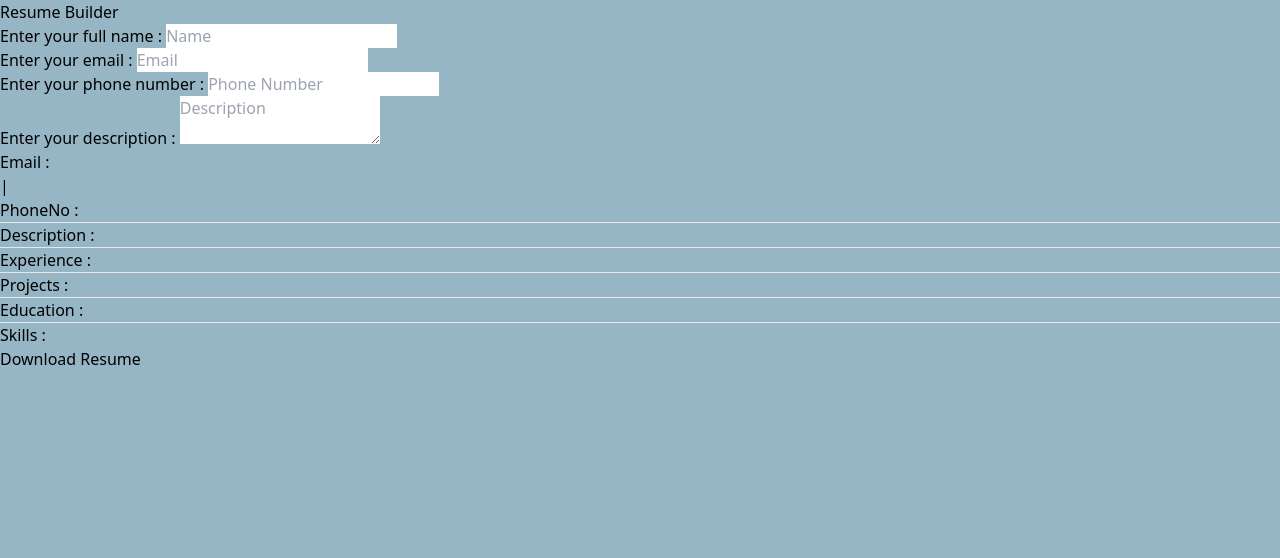
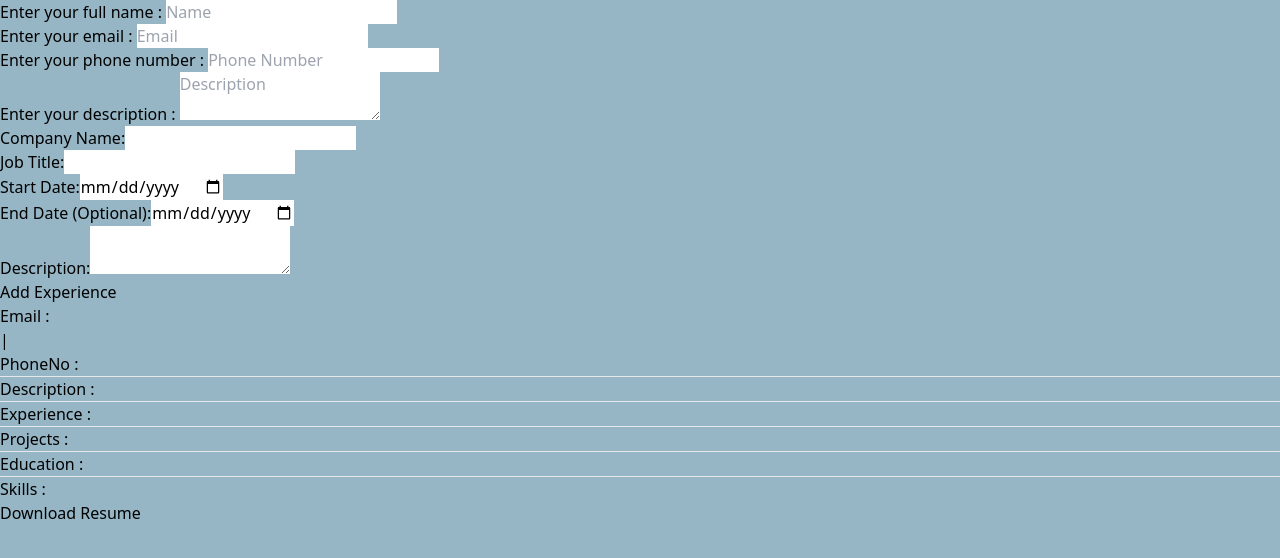
Before and after one commit to Athul28/ResumeBuilder, a React (Vite) app in the folder ResumeBuilder/: page / in a window 1280 px wide. Shown: the top 558 px of the page. Built offline with nearby package versions, Linux system fonts and the light colour scheme.

Commit message:
added experiences field

```diff
--- a/ResumeBuilder/src/components/UserInput.jsx
+++ b/ResumeBuilder/src/components/UserInput.jsx
@@ -1,8 +1,20 @@
-import React from 'react';
+import React, { useState } from "react";
 
-function UserInput({ userDetails, onInputChange}) {
+function UserInput({ userDetails, onInputChange, handleSubmit }) {
+  const [formData, setFormData] = useState({
+    companyName: "",
+    jobTitle: "",
+    startDate: "",
+    endDate: "",
+    description: "",
+  });
+
+
+  const handleInputChange = (event) => {
+    setFormData({ ...formData, [event.target.name]: event.target.value });
+  };
   return (
-    <div className='p-10 w-full'>
+    <div className="p-10 w-full">
       <div className="text-center p-10 bg-[#ADC4CE]">
         <label htmlFor="name">Enter your full name : </label>
         <input
@@ -11,7 +23,7 @@ function UserInput({ userDetails, onInputChange}) {
           value={userDetails.name}
           placeholder="Name"
           onChange={onInputChange}
-        className='input-field'
+          className="input-field"
         />
         <br />
         <label htmlFor="email">Enter your email : </label>
@@ -21,7 +33,7 @@ function UserInput({ userDetails, onInputChange}) {
           value={userDetails.email}
           placeholder="Email"
           onChange={onInputChange}
-        className='input-field'
+          className="input-field"
         />
         <br />
         <label htmlFor="phoneno">Enter your phone number : </label>
@@ -31,7 +43,7 @@ function UserInput({ userDetails, onInputChange}) {
           value={userDetails.phoneno}
           placeholder="Phone Number"
           onChange={onInputChange}
-        className='input-field'
+          className="input-field"
         />
         <br />
         <label htmlFor="description">Enter your description : </label>
@@ -40,8 +52,61 @@ function UserInput({ userDetails, onInputChange}) {
           value={userDetails.description}
           placeholder="Description"
           onChange={onInputChange}
-        className='input-field'
+          className="input-field"
         />
+
+        {/* Experiences input */}
+        <form onSubmit={handleSubmit}>
+          <label htmlFor="companyName">Company Name:</label>
+          <input
+            type="text"
+            id="companyName"
+            name="companyName"
+            value={formData.companyName}
+            onChange={handleInputChange}
+            required
+          />
+          <br />
+          <label htmlFor="jobTitle">Job Title:</label>
+          <input
+            type="text"
+            id="jobTitle"
+            name="jobTitle"
+            value={formData.jobTitle}
+            onChange={handleInputChange}
+            required
+          />
+          <br />
+          <label htmlFor="startDate">Start Date:</label>
+          <input
+            type="date"
+            id="startDate"
+            name="startDate"
+            value={formData.startDate}
+            onChange={handleInputChange}
+            required
+          />
+          <br />
+          <label htmlFor="endDate">End Date (Optional):</label>
+          <input
+            type="date"
+            id="endDate"
+            name="endDate"
+            value={formData.endDate}
+            onChange={handleInputChange}
+          />
+          <br />
+          <label htmlFor="description">Description:</label>
+          <textarea
+            id="description"
+            name="description"
+            value={formData.description}
+            onChange={handleInputChange}
+            required
+          />
+          <br />
+          <button type="submit">Add Experience</button>
+        </form>
       </div>
     </div>
   );
--- a/ResumeBuilder/src/components/UserResume.jsx
+++ b/ResumeBuilder/src/components/UserResume.jsx
@@ -1,53 +1,57 @@
-import React,{ useRef } from "react";
+import React, { useRef } from "react";
 import html2pdf from "html2pdf.js";
 
-function UserResume({ userDetails}) {
+function UserResume({ userDetails, experiences }) {
+  const { companyName, jobTitle, startDate, endDate, description } =
+    experiences;
 
   const resumeRef = useRef(null);
   const handleDownload = () => {
-        console.log("Download")
+    console.log("Download");
     const options = {
       margin: [0, 0, 20, 0],
-            filename: 'cv.pdf',
-            image: { type: 'jpeg', quality: 0.98 },
+      filename: "cv.pdf",
+      image: { type: "jpeg", quality: 0.98 },
       html2canvas: { scale: 2 },
-            jsPDF: { unit: 'mm', format: 'a4', orientation: 'portrait' },
+      jsPDF: { unit: "mm", format: "a4", orientation: "portrait" },
     };
     html2pdf().from(resumeRef.current).set(options).save("resume.pdf");
   };
-
 
   return (
     <div className="p-10 w-full" id="user-resume-2" ref={resumeRef}>
       <div className="p-10 bg-[#F1F0E8]">
         <p className="text-center text-3xl font-bold">{userDetails.name}</p>
         <div className="flex justify-center">
-        <p className="w-full text-right px-2">
-          Email : {userDetails.email}
-        </p>
+          <p className="w-full text-right px-2">Email : {userDetails.email}</p>
           <span>|</span>
           <p className="w-full px-2">PhoneNo : {userDetails.phoneno}</p>
         </div>
-      <hr className="border border-black"/>
+        <hr className="border border-black" />
         <div>
           <p className="resume-heading">Description : </p>
           <p>{userDetails.description}</p>
         </div>
-      <hr className="border border-black"/>
+        <hr className="border border-black" />
         <div>
           <div className="resume-heading">Experience : </div>
         </div>
-      <hr className="border border-black"/>
+        <hr className="border border-black" />
         <div>
           <div className="resume-heading">Projects : </div>
         </div>
-      <hr className="border border-black"/>
+        <hr className="border border-black" />
         <div>
           <div className="resume-heading">Education : </div>
         </div>
-      <hr className="border border-black"/>
+        <hr className="border border-black" />
         <div>
           <div className="resume-heading">Skills : </div>
+        </div>
+        <div className="experiences">
+          {experiences.map((experience, index) => (
+            <p key={index} experience={experience} /> // Use index as key
+          ))}
         </div>
       </div>
       <button onClick={handleDownload}>Download Resume</button>
--- a/ResumeBuilder/src/pages/Home.jsx
+++ b/ResumeBuilder/src/pages/Home.jsx
@@ -10,26 +10,48 @@ function Home() {
     description: "",
   });
 
+  const [experiences, setExperiences] = useState([]);
+
   const handleInputChange = (event) => {
     const { name, value } = event.target;
-    setUserDetails({
-      ...userDetails,
-      [name]: value,
+    setUserDetails({ ...userDetails, [name]: value });
+  };
+
+  const handleSubmit = (event) => {
+    event.preventDefault();
+
+    const newExperience = {
+      companyName: event.target.companyName.value, // Access from event object
+      jobTitle: event.target.jobTitle.value,
+      startDate: event.target.startDate.value,
+      endDate: event.target.endDate.value,
+      description: event.target.description.value,
+    };
+
+    setExperiences([...experiences, newExperience]);
+
+    // Reset the form after submission
+    setFormData({ // Assuming formData is not needed in Home
+      companyName: '',
+      jobTitle: '',
+      startDate: '',
+      endDate: '',
+      description: '',
     });
   };
 
   return (
     <div>
-      <p className="p-2 text-2xl font-bold ml-5">Resume Builder</p>
-      <div className="lg:flex">
-        <UserInput
-          userDetails={userDetails}
-          onInputChange={handleInputChange}
-        />
-        <UserResume userDetails={userDetails} />
-      </div>
+      {/* ... */}
+      <UserInput
+        userDetails={userDetails}
+        onInputChange={handleInputChange}
+        handleSubmit={handleSubmit}
+      />
+      <UserResume userDetails={userDetails} experiences={experiences} />
     </div>
   );
 }
 
+
 export default Home;
```
Lines whose indentation alone changed are shown as unchanged.
